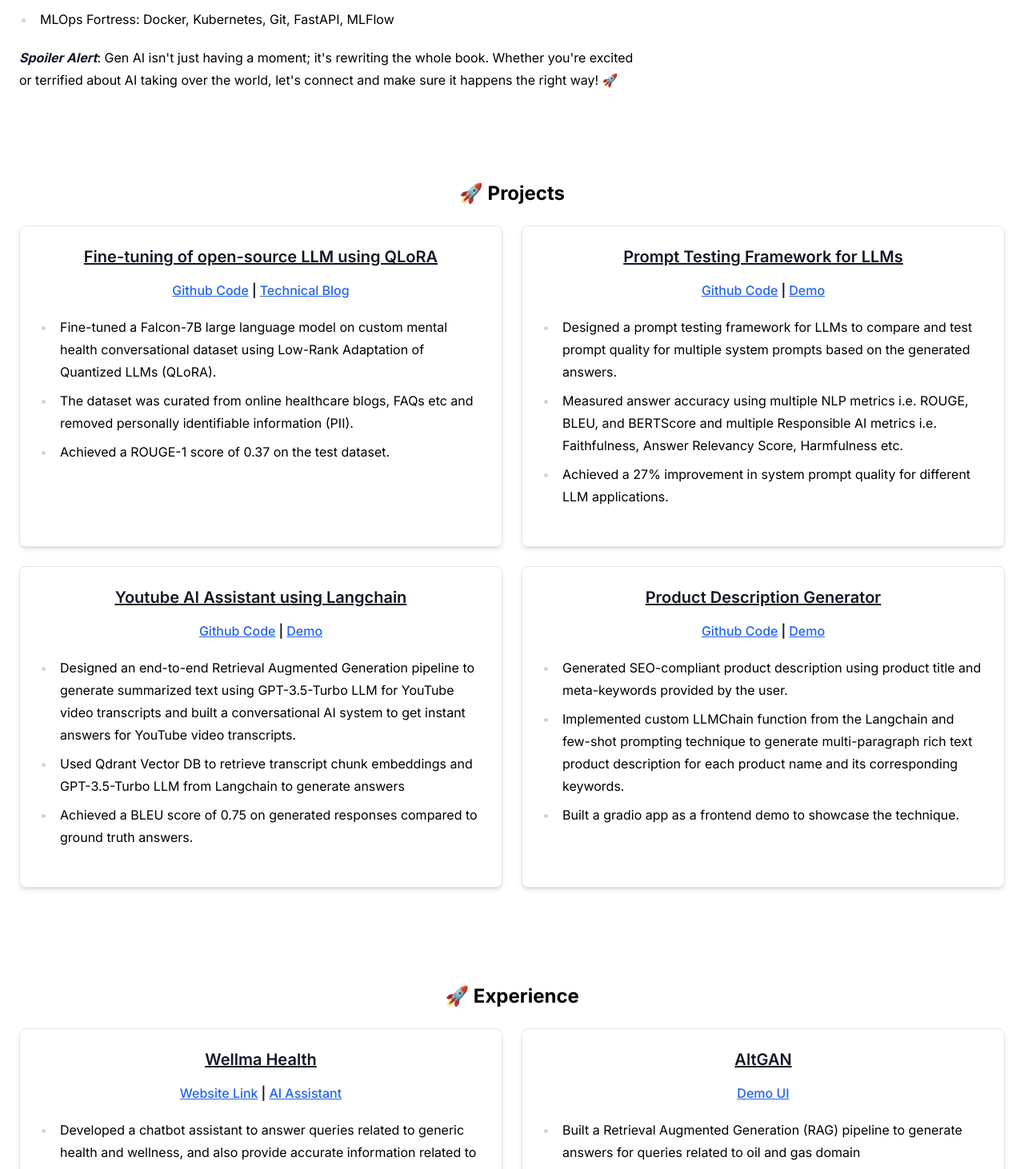
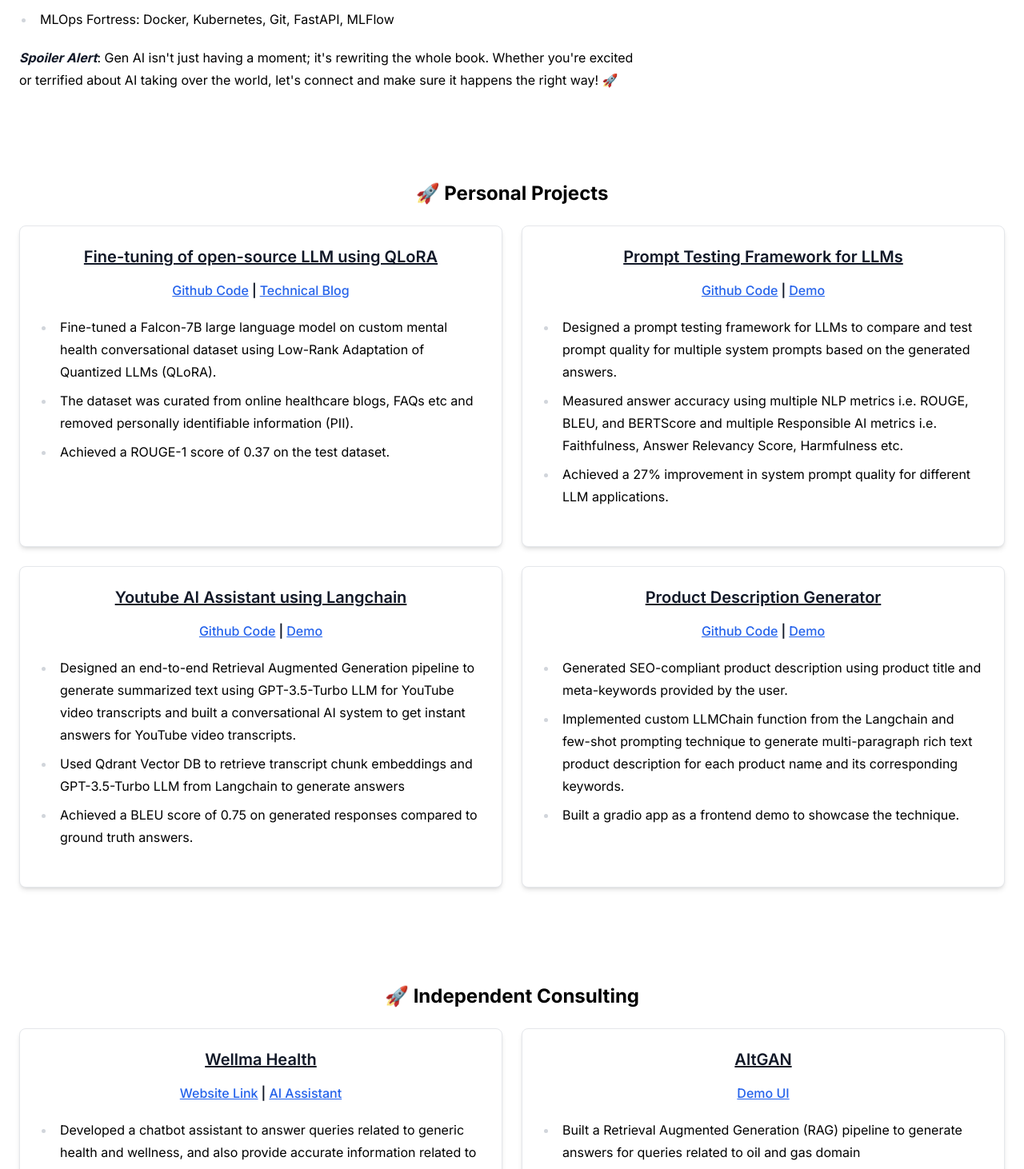
Before and after one commit to iamarunbrahma/iamarunbrahma.github.io, a React (Vite) app: page / in a window 1280 px wide. Shown: the part 878-2340 px from the top of the page at 80% size. Built offline with nearby package versions, Linux system fonts and the light colour scheme.

Commit message:
updated changes

```diff
--- a/src/App.tsx
+++ b/src/App.tsx
@@ -98,8 +98,8 @@ const MainContent = () => {
             </div>
           </section>
 
-          <ContentSection id="projects" title="Projects" content={content.projects} />
-          <ContentSection id="experience" title="Experience" content={content.experience} />
+          <ContentSection id="projects" title="Personal Projects" content={content.projects} />
+          <ContentSection id="experience" title="Independent Consulting" content={content.experience} />
         </main>
 
         <Footer />
```
Also changed, not shown: public/robots.txt (added), 1 other file (tests, documents, lock files or other folders).
